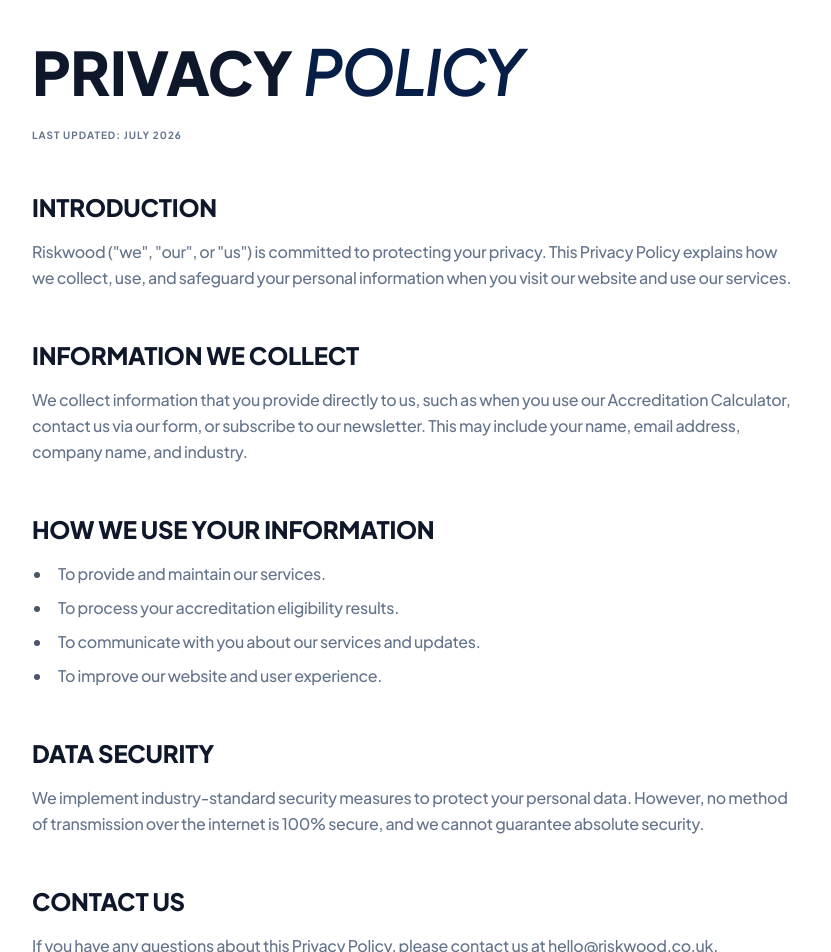
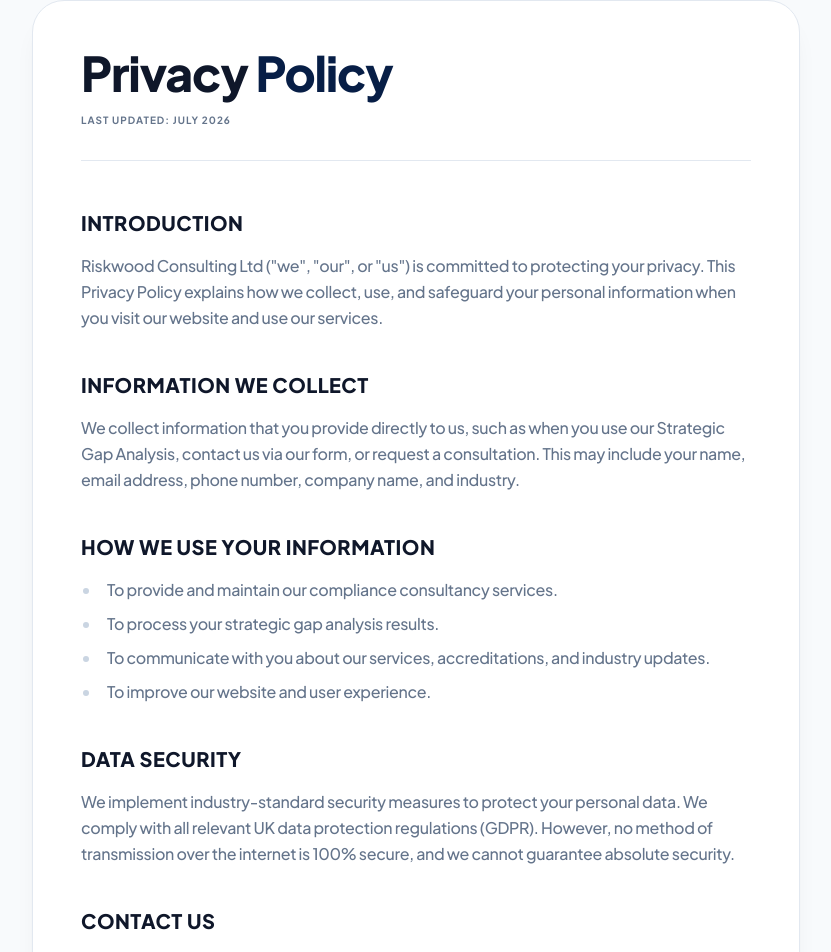
Before and after one commit to bjake0192-hash/woodconsulting, a Next.js app: page /legal/privacy-policy in a window 1280 px wide. Shown: the part 200-1152 px from the top of the page, without its empty margins (224-1055 px from the left). Built offline with nearby package versions, Linux system fonts and the light colour scheme.

Commit message:
feat: add managed accreditations service and remove abstract jargon

```diff
--- a/src/app/about/page.tsx
+++ b/src/app/about/page.tsx
@@ -48,26 +48,26 @@
 const values = [
   {
     icon: Target,
-    title: "Pragmatic Excellence",
-    desc: "We build lean, efficient management systems that actually improve your business operations while ticking every compliance box.",
+    title: "Winning Tenders",
+    desc: "We build lean, efficient management systems that tick every compliance box so you can qualify for larger contracts.",
     colSpan: "md:col-span-2"
   },
   {
     icon: Users,
-    title: "True Partnership",
-    desc: "We embed ourselves in your team, acting as your dedicated compliance department until you achieve certification.",
+    title: "Removing the Paperwork Burden",
+    desc: "We act as your dedicated compliance department, handling the complex documentation so you don't have to.",
     colSpan: "md:col-span-1"
   },
   {
     icon: Shield,
-    title: "Absolute Integrity",
-    desc: "We promise complete transparency about your readiness so there are zero surprises on audit day.",
+    title: "First-Time Pass",
+    desc: "Our pre-audit checks and deep industry knowledge mean we guarantee a first-time pass on your external audits.",
     colSpan: "md:col-span-1"
   },
   {
     icon: Award,
-    title: "Uncompromising Quality",
-    desc: "We only employ qualified lead auditors who know exactly what certification bodies look for during assessment.",
+    title: "Handled End to End",
+    desc: "From initial gap analysis to final certification and ongoing renewals, we manage the entire lifecycle for you.",
     colSpan: "md:col-span-2"
   }
 ];
@@ -110,7 +110,7 @@
               </span>
             </h1>
             <p className="text-sm md:text-base lg:text-lg text-muted-foreground mb-8 max-w-lg leading-relaxed">
-              We are a team of ex-auditors and industry veterans who grew tired of the generic, template-driven consulting model. We exist to build robust, bespoke management systems that make business sense.
+              We are a team of ex-auditors and industry veterans who grew tired of the generic, template-driven consulting model. We exist to remove the paperwork burden and ensure you pass your audits first time, so you can focus on winning tenders.
             </p>
           </motion.div>
 
--- a/src/app/accreditations/page.tsx
+++ b/src/app/accreditations/page.tsx
@@ -126,7 +126,7 @@
               Comprehensive <br className="hidden md:block" /><span className="text-accent">Accreditation</span> Services.
             </h1>
             <p className="text-sm md:text-base lg:text-lg text-muted-foreground mb-8 max-w-lg leading-relaxed">
-              Expert guidance and tailored frameworks to ensure your business achieves and maintains industry-leading compliance.
+              Expert guidance to ensure your business wins tenders, removes the paperwork burden, and passes first time.
             </p>
             <div className="flex flex-col sm:flex-row items-center gap-4">
               <a href="/contact" className="kairo-button w-full sm:w-auto">
@@ -201,7 +201,7 @@
                 transition={{ delay: 0.2 }}
                 className="text-white/70 text-sm max-w-sm leading-relaxed mb-6"
               >
-                Our consultancy approach is built on transparency, industry expertise, and long-term partnerships. We don't just secure your certification; we elevate your operational standards.
+                Our consultancy approach is built on transparency, industry expertise, and long-term partnerships. We don't just secure your certification; we remove the paperwork burden and ensure you pass first time, so you can win more tenders.
               </motion.p>
               <motion.div
                 initial={{ opacity: 0, y: 20 }}
--- a/src/app/legal/privacy-policy/page.tsx
+++ b/src/app/legal/privacy-policy/page.tsx
@@ -6,55 +6,55 @@
 
 export default function PrivacyPolicyPage() {
   return (
-    <div className="min-h-screen w-full flex flex-col items-center pt-32 pb-24 px-6 relative overflow-hidden bg-background">
-      <div className="max-w-3xl w-full z-10">
+    <div className="min-h-screen w-full flex flex-col items-center pt-8 md:pt-12 pb-24 px-6 relative overflow-hidden bg-slate-50">
+      <div className="max-w-3xl w-full z-10 bg-white p-8 md:p-12 rounded-[2rem] border border-slate-200 shadow-xl shadow-black/5 mt-8">
         <motion.div
           initial={{ opacity: 0, y: 20 }}
           animate={{ opacity: 1, y: 0 }}
-          className="mb-12"
+          className="mb-12 border-b border-slate-200 pb-8"
         >
-          <h1 className="text-4xl md:text-6xl font-black tracking-kairo mb-8 text-bone leading-[0.8] uppercase">
-            Privacy <span className="text-accent italic">Policy</span>
+          <h1 className="text-3xl md:text-5xl font-black mb-4 text-primary tracking-tight">
+            Privacy <span className="text-accent">Policy</span>
           </h1>
-          <p className="text-muted-kairo font-bold uppercase tracking-widest text-[10px] mb-8">Last Updated: July 2026</p>
+          <p className="text-muted-foreground font-bold uppercase tracking-widest text-[10px]">Last Updated: July 2026</p>
         </motion.div>
 
-        <div className="prose prose-invert max-w-none text-muted-kairo font-medium leading-relaxed space-y-8">
+        <div className="prose prose-slate max-w-none text-muted-foreground font-medium leading-relaxed space-y-8">
           <section>
-            <h2 className="text-2xl font-black text-bone mb-4 tracking-kairo uppercase">Introduction</h2>
+            <h2 className="text-xl font-black text-primary mb-4 uppercase tracking-wide">Introduction</h2>
             <p>
-              Riskwood ("we", "our", or "us") is committed to protecting your privacy. This Privacy Policy explains how we collect, use, and safeguard your personal information when you visit our website and use our services.
+              Riskwood Consulting Ltd ("we", "our", or "us") is committed to protecting your privacy. This Privacy Policy explains how we collect, use, and safeguard your personal information when you visit our website and use our services.
             </p>
           </section>
 
           <section>
-            <h2 className="text-2xl font-black text-bone mb-4 tracking-kairo uppercase">Information We Collect</h2>
+            <h2 className="text-xl font-black text-primary mb-4 uppercase tracking-wide">Information We Collect</h2>
             <p>
-              We collect information that you provide directly to us, such as when you use our Accreditation Calculator, contact us via our form, or subscribe to our newsletter. This may include your name, email address, company name, and industry.
+              We collect information that you provide directly to us, such as when you use our Strategic Gap Analysis, contact us via our form, or request a consultation. This may include your name, email address, phone number, company name, and industry.
             </p>
           </section>
 
           <section>
-            <h2 className="text-2xl font-black text-bone mb-4 tracking-kairo uppercase">How We Use Your Information</h2>
+            <h2 className="text-xl font-black text-primary mb-4 uppercase tracking-wide">How We Use Your Information</h2>
             <ul className="list-disc pl-5 space-y-2">
-              <li>To provide and maintain our services.</li>
-              <li>To process your accreditation eligibility results.</li>
-              <li>To communicate with you about our services and updates.</li>
+              <li>To provide and maintain our compliance consultancy services.</li>
+              <li>To process your strategic gap analysis results.</li>
+              <li>To communicate with you about our services, accreditations, and industry updates.</li>
               <li>To improve our website and user experience.</li>
             </ul>
           </section>
 
           <section>
-            <h2 className="text-2xl font-black text-bone mb-4 tracking-kairo uppercase">Data Security</h2>
+            <h2 className="text-xl font-black text-primary mb-4 uppercase tracking-wide">Data Security</h2>
             <p>
-              We implement industry-standard security measures to protect your personal data. However, no method of transmission over the internet is 100% secure, and we cannot guarantee absolute security.
+              We implement industry-standard security measures to protect your personal data. We comply with all relevant UK data protection regulations (GDPR). However, no method of transmission over the internet is 100% secure, and we cannot guarantee absolute security.
             </p>
           </section>
 
           <section>
-            <h2 className="text-2xl font-black text-bone mb-4 tracking-kairo uppercase">Contact Us</h2>
+            <h2 className="text-xl font-black text-primary mb-4 uppercase tracking-wide">Contact Us</h2>
             <p>
-              If you have any questions about this Privacy Policy, please contact us at hello@riskwood.co.uk.
+              If you have any questions about this Privacy Policy or your data rights, please contact us at <a href="mailto:hello@riskwood.co.uk" className="text-accent font-bold hover:underline">hello@riskwood.co.uk</a>.
             </p>
           </section>
         </div>
```
Also changed, not shown: src/app/industries/page.tsx (+19 -7 lines), src/app/page.tsx (+19 -14 lines).
